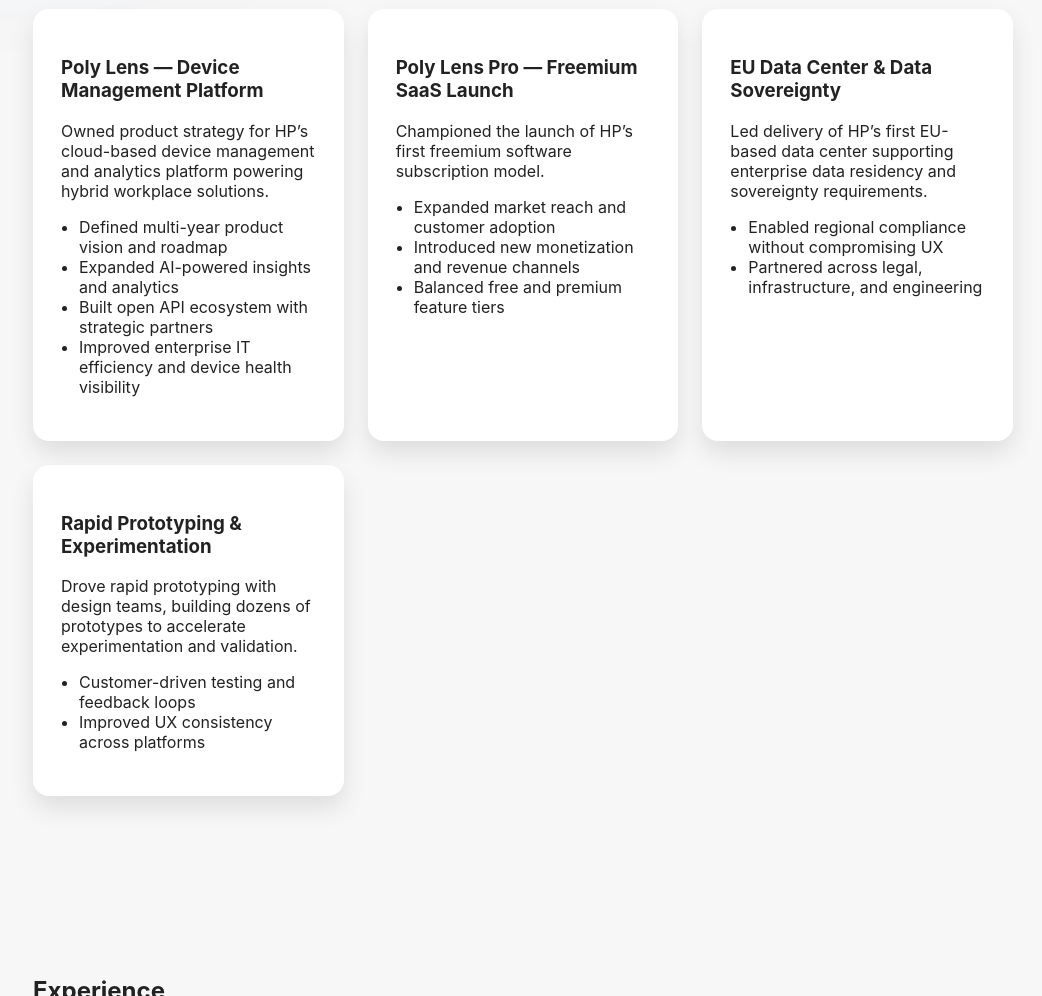
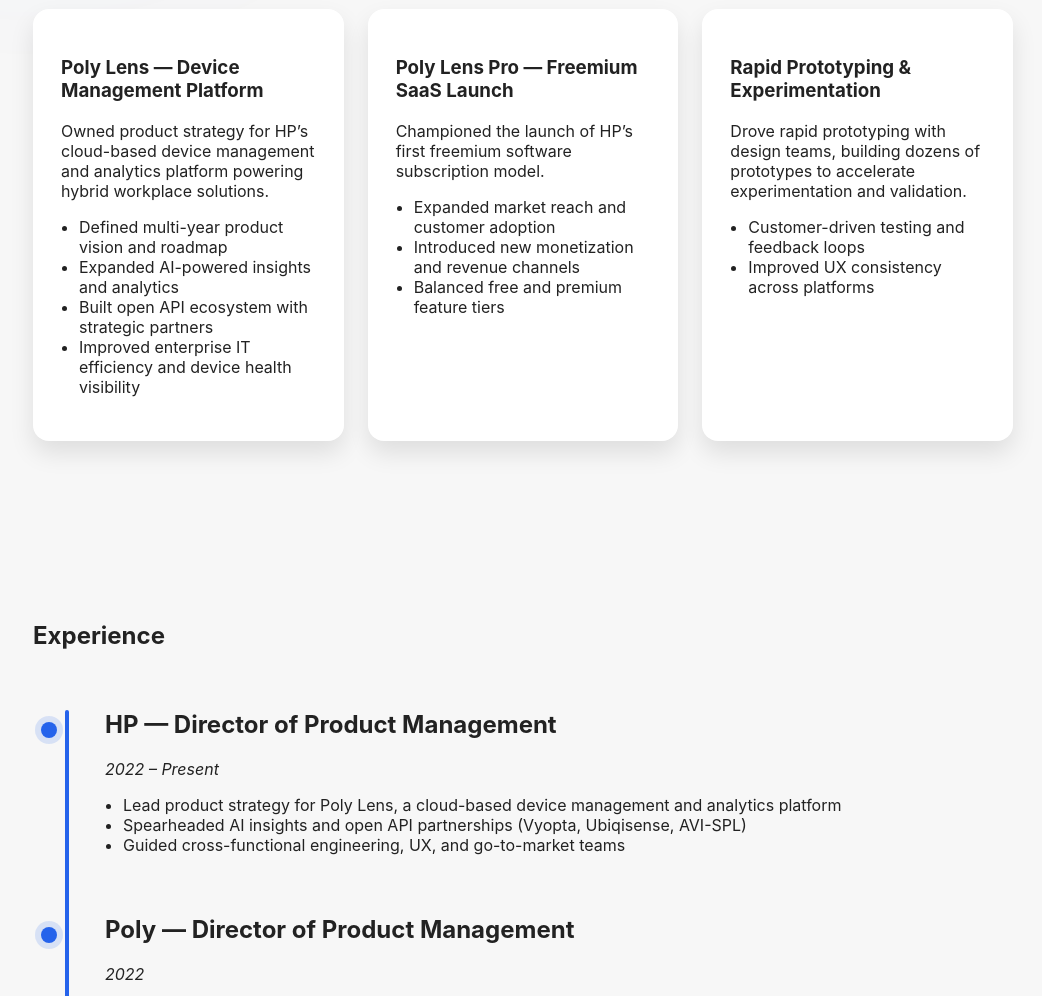
Before and after one commit to robertmanassero/robertmanassero.github.io, a plain HTML site: page index.html in a window 1280 px wide. Shown: the part 1060-2056 px from the top of the page, without its empty margins (117-1159 px from the left). Drawn offline with Linux system fonts and the light colour scheme.

Commit message:
Update index.html

```diff
--- a/index.html
+++ b/index.html
@@ -207,14 +207,6 @@
         </ul>
       </div>
       <div class="card">
-        <h3>EU Data Center & Data Sovereignty</h3>
-        <p>Led delivery of HP’s first EU-based data center supporting enterprise data residency and sovereignty requirements.</p>
-        <ul>
-          <li>Enabled regional compliance without compromising UX</li>
-          <li>Partnered across legal, infrastructure, and engineering</li>
-        </ul>
-      </div>
-      <div class="card">
         <h3>Rapid Prototyping & Experimentation</h3>
         <p>Drove rapid prototyping with design teams, building dozens of prototypes to accelerate experimentation and validation.</p>
         <ul>
```
